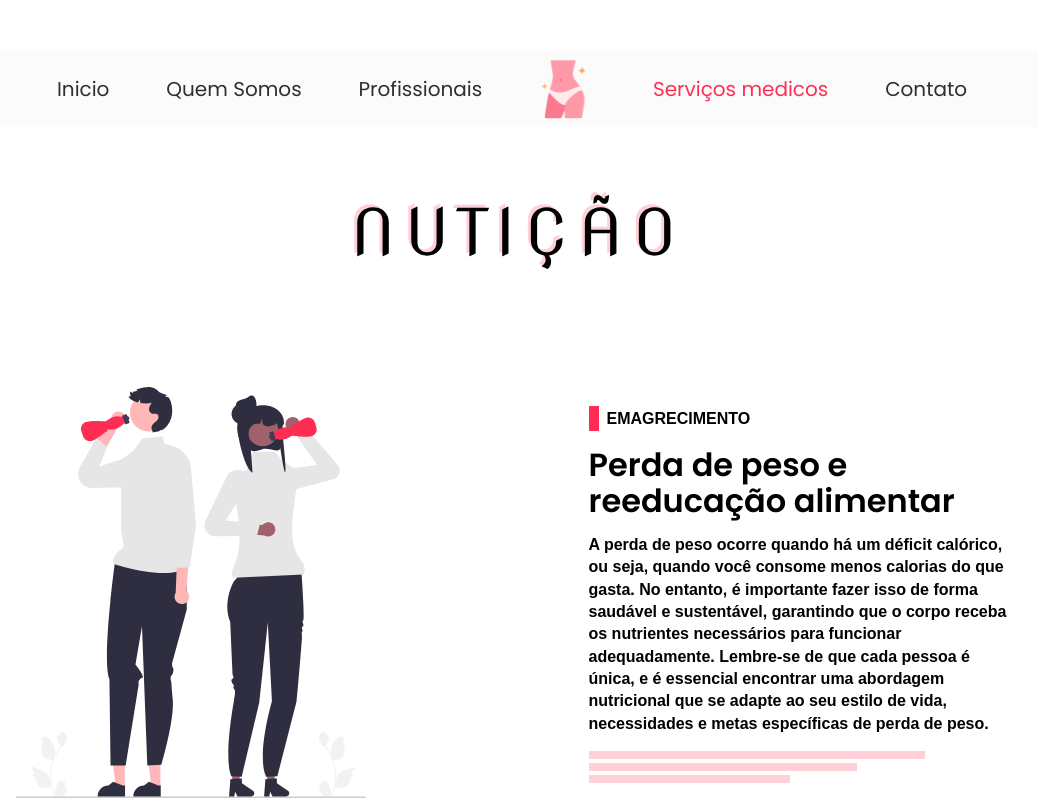
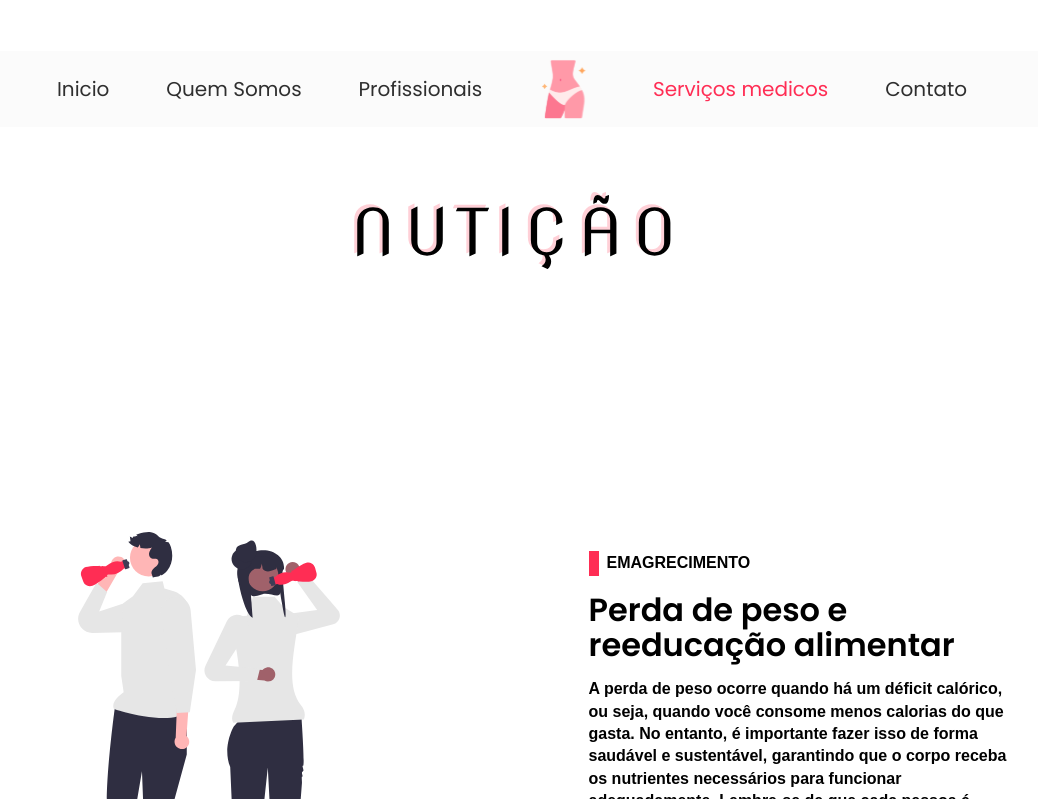
Before and after one commit to cleitonBarros/Corps-Parle, a React (Vite) app in the folder profile/: page /services/nutricionista in a window 1280 px wide. Shown: the part 161-960 px from the top of the page, without its empty margins (128-1166 px from the left). Built offline with nearby package versions, Linux system fonts and the light colour scheme; a web font is replaced by a local one.

Commit message:
update home

```diff
--- a/profile/src/Components/Container/index.tsx
+++ b/profile/src/Components/Container/index.tsx
@@ -6,7 +6,6 @@ export const Container = styled.main`
   align-items: center;
   justify-content: center;
   flex-direction: column;
-  min-height: 100vh;
 
   @media (${({ theme }) => theme.DEVICE.tablet}) {
   }
--- a/profile/src/page/About/style.ts
+++ b/profile/src/page/About/style.ts
@@ -78,6 +78,7 @@ export const container = styled.section`
   }
 
   @media (${({ theme }) => theme.DEVICE.tablet}) {
+    min-height: 100vh;
     background-color: ${({ theme }) => theme.COLORS["WHITE-900"]};
     flex-direction: row;
 
--- a/profile/src/page/Contact/style.ts
+++ b/profile/src/page/Contact/style.ts
@@ -148,6 +148,7 @@ export const container = styled.section`
   }
 
   @media (${({ theme }) => theme.DEVICE.tablet}) {
+    min-height: 100vh;
     article {
       flex-direction: row;
       aside {
--- a/profile/src/page/Expertise/Dietician/style.ts
+++ b/profile/src/page/Expertise/Dietician/style.ts
@@ -96,6 +96,7 @@ export const container = styled.section`
   }
 
   @media (${({ theme }) => theme.DEVICE.tablet}) {
+    min-height: 100vh;
     background-color: ${({ theme }) => theme.COLORS["WHITE-900"]};
     flex-direction: row;
 
--- a/profile/src/page/Expertise/Psique/style.ts
+++ b/profile/src/page/Expertise/Psique/style.ts
@@ -96,6 +96,7 @@ export const container = styled.section`
   }
 
   @media (${({ theme }) => theme.DEVICE.tablet}) {
+    min-height: 100vh;
     background-color: ${({ theme }) => theme.COLORS["WHITE-900"]};
     flex-direction: row;
 
--- a/profile/src/page/Expertise/physio/style.ts
+++ b/profile/src/page/Expertise/physio/style.ts
@@ -97,6 +97,7 @@ export const container = styled.section`
   }
 
   @media (${({ theme }) => theme.DEVICE.tablet}) {
+    min-height: 100vh;
     background-color: ${({ theme }) => theme.COLORS["WHITE-900"]};
     flex-direction: row;
 
--- a/profile/src/page/Expertise/style.ts
+++ b/profile/src/page/Expertise/style.ts
@@ -94,6 +94,7 @@ export const Slider = styled.ul`
   }
 
   @media (${({ theme }) => theme.DEVICE.tablet}) {
+    min-height: 100vh;
     gap: 0;
     flex-direction: row;
     .card {
--- a/profile/src/page/Home/style.ts
+++ b/profile/src/page/Home/style.ts
@@ -10,10 +10,9 @@ export const Bg = styled.div`
   }
 `;
 export const container = styled.section`
-  margin-top: -150px;
   width: 100%;
   max-width: 80rem;
-  padding: 0 2rem;
+  padding: 4rem 2rem;
   display: flex;
   align-items: center;
   justify-content: space-around;
--- a/profile/src/page/Professionals/style.ts
+++ b/profile/src/page/Professionals/style.ts
@@ -71,6 +71,7 @@ export const container = styled.section`
   @media (${({ theme }) => theme.DEVICE.tablet}) {
     background-color: ${({ theme }) => theme.COLORS["WHITE-900"]};
     flex-direction: row;
+    min-height: 100vh;
 
     &:nth-child(2n + 1) {
       flex-direction: row-reverse;
```
